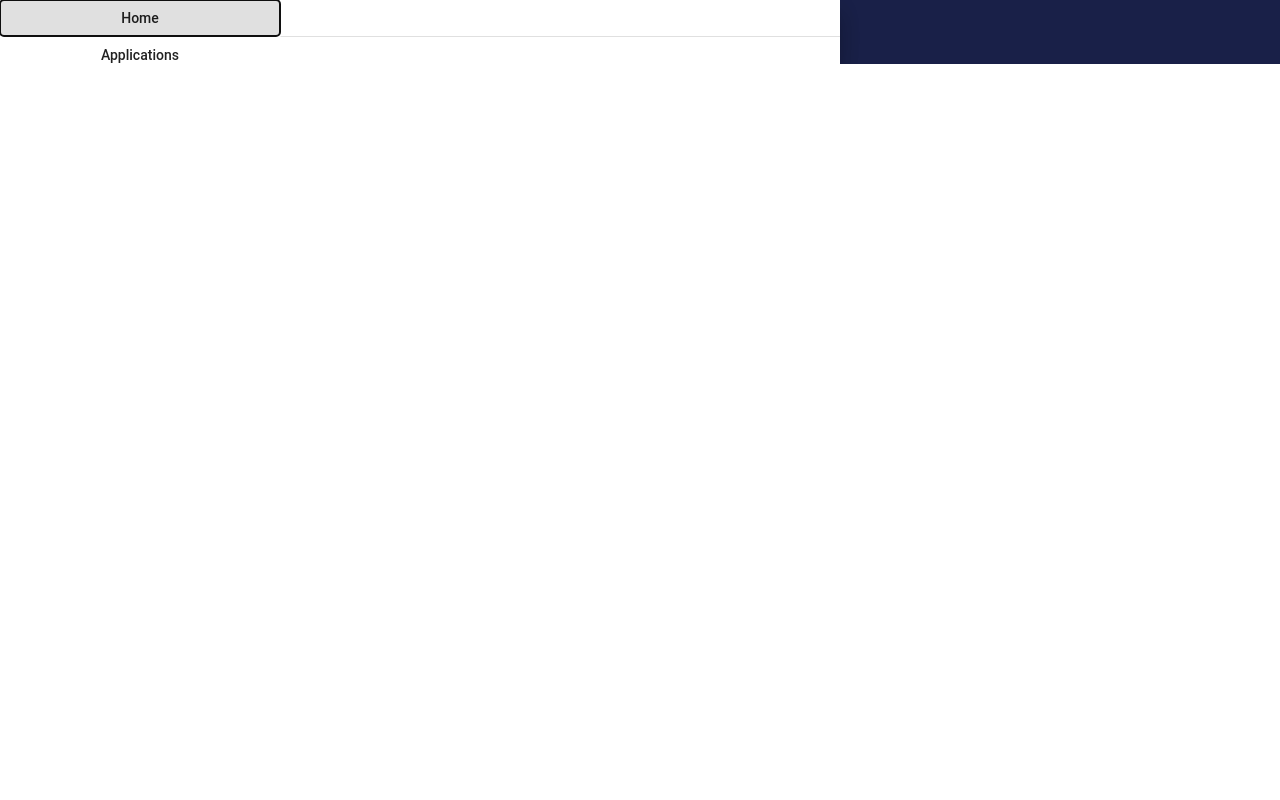
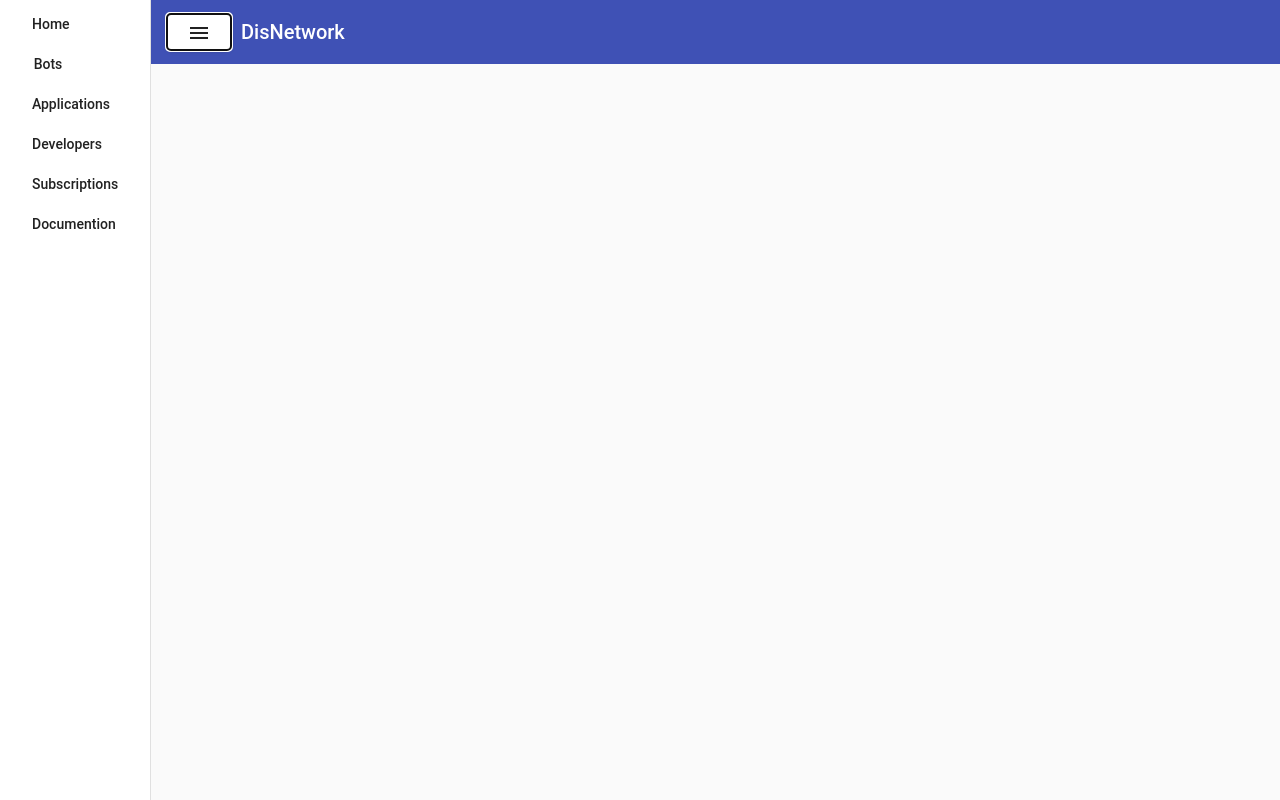
Before and after one commit to DisNetwork/web, an Angular app: page / in a window 1280 px wide. Both pictures are taken after a click on the button "menu". Built offline with nearby package versions, Linux system fonts and the light colour scheme.

Commit message:
Fix navigation issue

```diff
--- a/src/app/app.component.css
+++ b/src/app/app.component.css
@@ -5,3 +5,10 @@
 .item {
     margin-right: 0.5em;
 }
+
+.full-height {
+    height: 100%;
+    overflow: hidden;
+    position: fixed;
+    width: 100%;
+}
--- a/src/app/app.component.html
+++ b/src/app/app.component.html
@@ -1,12 +1,11 @@
-<mat-sidenav-container>
-    <mat-sidenav #sidenav>
-        <button mat-button style="min-width: 20em;">Home</button>
-        <mat-divider></mat-divider>
-        <button mat-button style="min-width: 20em;">Applications</button>
-        <br>
-        <button mat-button style="min-width: 20em;">Developers</button>
-        <button mat-button style="min-width: 20em;">Documention</button>
-        <button mat-button style="min-width: 20em;">Subscriptions</button>
+<mat-sidenav-container class="full-height">
+    <mat-sidenav mode="side" #sidenav autosize>
+        <mat-list dense>
+            <mat-list-item *ngFor="let button of buttons">
+                <button mat-button> {{ button }} </button>
+                <br>
+            </mat-list-item>
+        </mat-list>
     </mat-sidenav>
     <!-- Body -->
     <mat-toolbar color="primary">
@@ -15,5 +14,7 @@
         </button>
         <span>&nbsp; DisNetwork</span>
     </mat-toolbar>
+    <div>
+        <router-outlet></router-outlet>
+    </div>
 </mat-sidenav-container>
-<router-outlet></router-outlet>
--- a/src/app/app.component.ts
+++ b/src/app/app.component.ts
@@ -8,4 +8,12 @@ import { MatSidenav } from '@angular/material/sidenav';
 })
 export class AppComponent {
   title = 'DisNetwork';
+  buttons: String[] = [
+    'Home',
+    'Bots',
+    'Applications',
+    'Developers',
+    'Subscriptions',
+    'Documention'
+  ];
 }
--- a/src/app/app.module.ts
+++ b/src/app/app.module.ts
@@ -7,6 +7,7 @@ import { MatButtonModule } from '@angular/material/button';
 import { MatSidenavModule } from '@angular/material/sidenav';
 import { MatIconModule } from '@angular/material/icon';
 import { MatDividerModule } from '@angular/material/divider';
+import { MatListModule } from '@angular/material/list';
 import { AppRoutingModule } from './app-routing.module';
 import { AppComponent } from './app.component';
 
@@ -23,7 +24,8 @@ import { AppComponent } from './app.component';
     MatSidenavModule,
     MatButtonModule,
     MatIconModule,
-    MatDividerModule
+    MatDividerModule,
+    MatListModule
   ],
   providers: [],
   bootstrap: [AppComponent]
```
